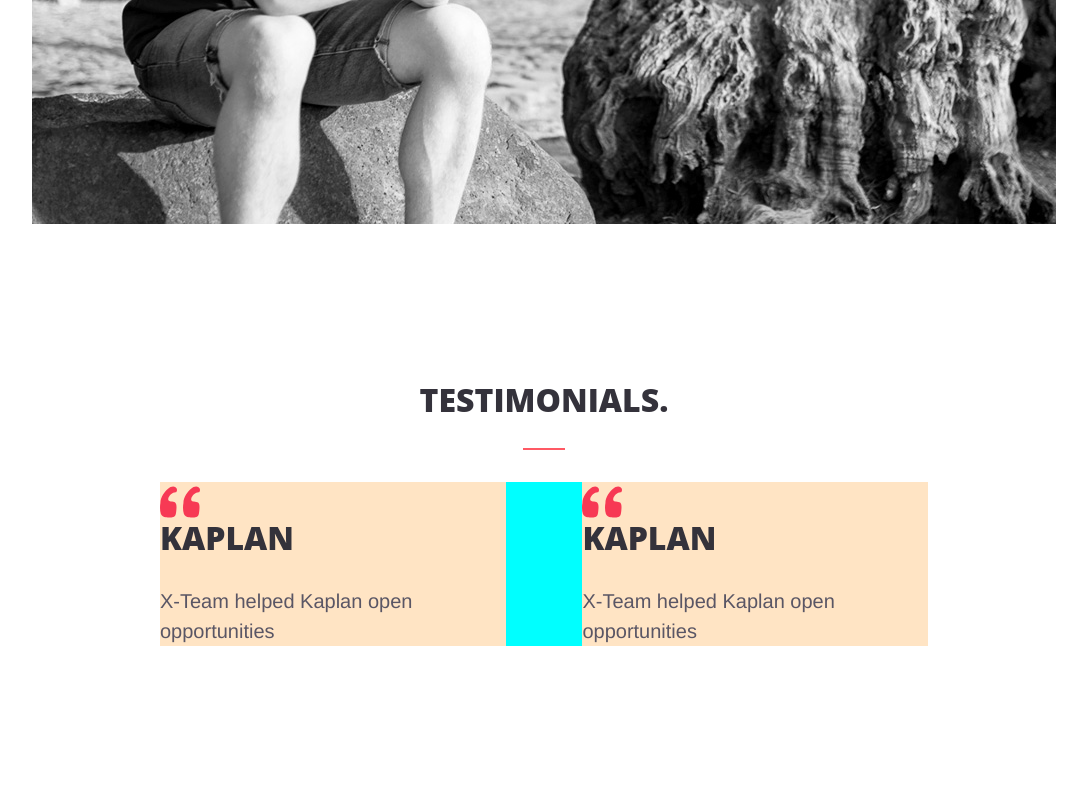
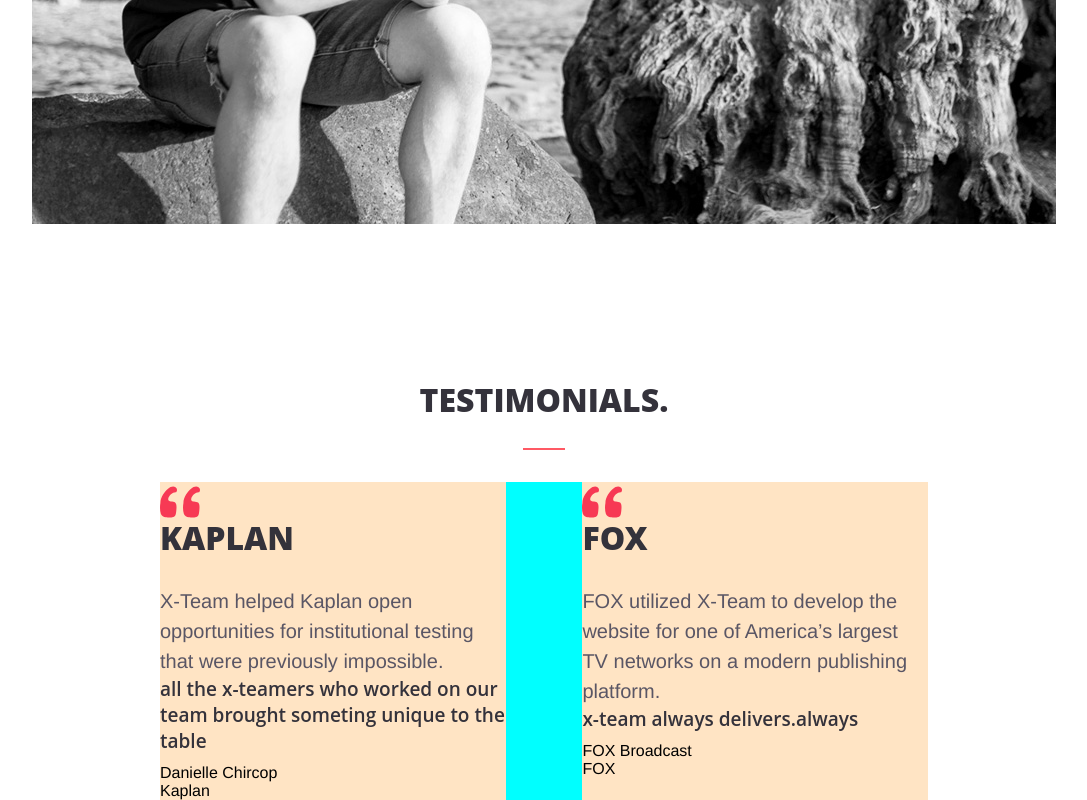
Before and after one commit to MuhammadUmer0/x-team.com-mockup, a plain HTML site: page index.html in a window 1280 px wide. Shown: the part 3697-4497 px from the top of the page, without its empty margins (96-1183 px from the left). Before the commit the page ends 4343 px from the top, so only its background shows below. Drawn offline with Linux system fonts and the light colour scheme.

Commit message:
feat: testimonials

```diff
--- a/index.html
+++ b/index.html
@@ -185,17 +185,34 @@
       <!--testimonials end-->
       <div class="reviewRow">
         <!--reviewRow start-->
-        <div class="reviewCol"><!--reviewCol start-->
-            <img src="images/quotation-marks.svg">
-            <h3>kaplan</h3>
-            <p>X-Team helped Kaplan open opportunities</p>
+        <div class="reviewCol">
+          <!--reviewCol start-->
+          <img src="images/quotation-marks.svg" />
+          <h3>kaplan</h3>
+          <p>
+            X-Team helped Kaplan open opportunities for institutional testing
+            that were previously impossible.
+          </p>
+          <h6>
+            all the x-teamers who worked on our team brought someting unique to
+            the table
+          </h6>
+          <div class="pBlack">Danielle Chircop</div>
+          <div class="pGrey">Kaplan</div>
         </div>
         <!--reviewCol end-->
         <!--reviewRow start-->
-        <div class="reviewCol"><!--reviewCol start-->
-            <img src="images/quotation-marks.svg">
-            <h3>kaplan</h3>
-            <p>X-Team helped Kaplan open opportunities</p>
+        <div class="reviewCol">
+          <!--reviewCol start-->
+          <img src="images/quotation-marks.svg" />
+          <h3>fox</h3>
+          <p>
+            FOX utilized X-Team to develop the website for one of America’s
+            largest TV networks on a modern publishing platform.
+          </p>
+          <h6>x-team always delivers.always</h6>
+          <div class="pBlack">FOX Broadcast</div>
+          <div class="pGrey">FOX</div>
         </div>
         <!--reviewCol end-->
       </div>
```
